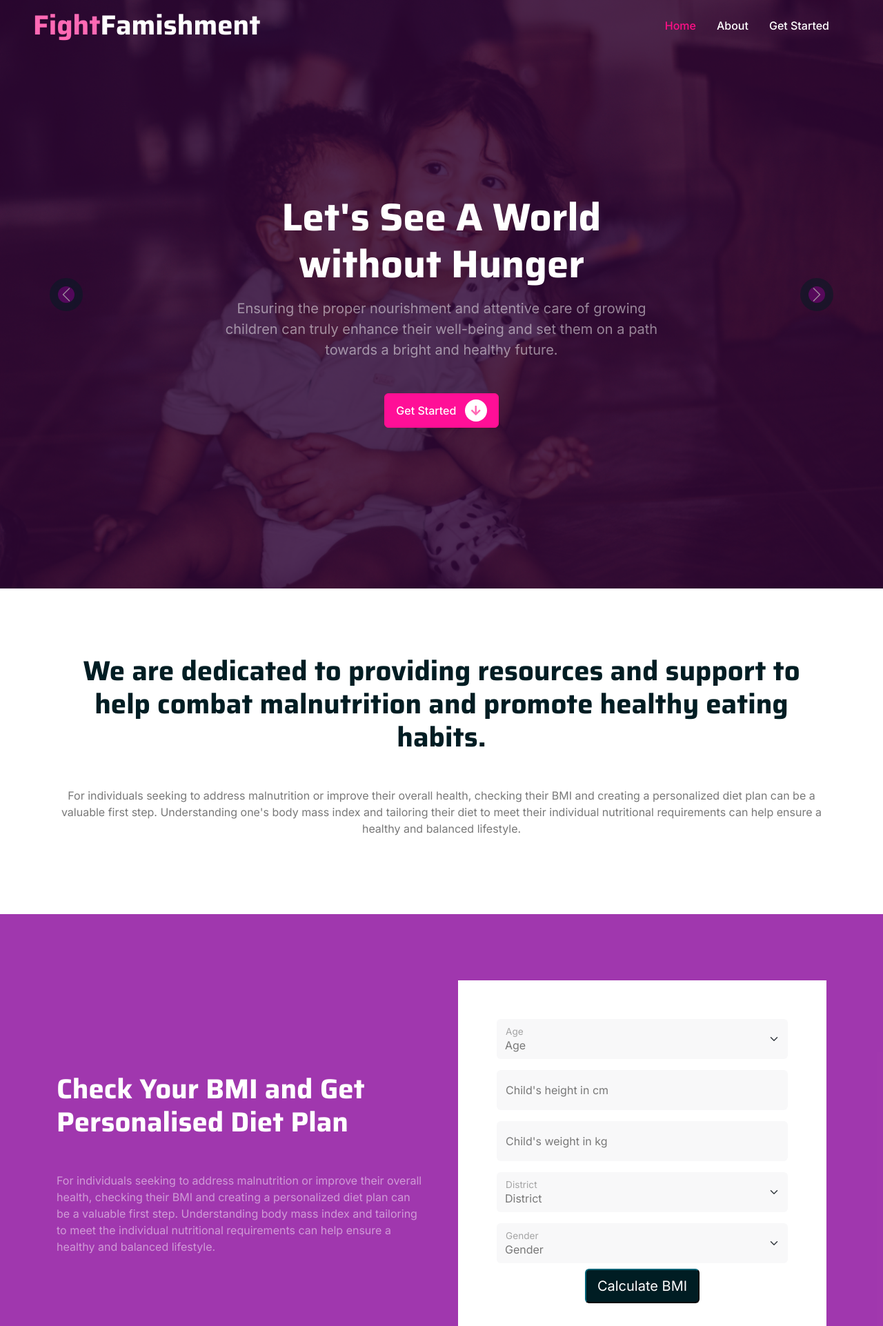
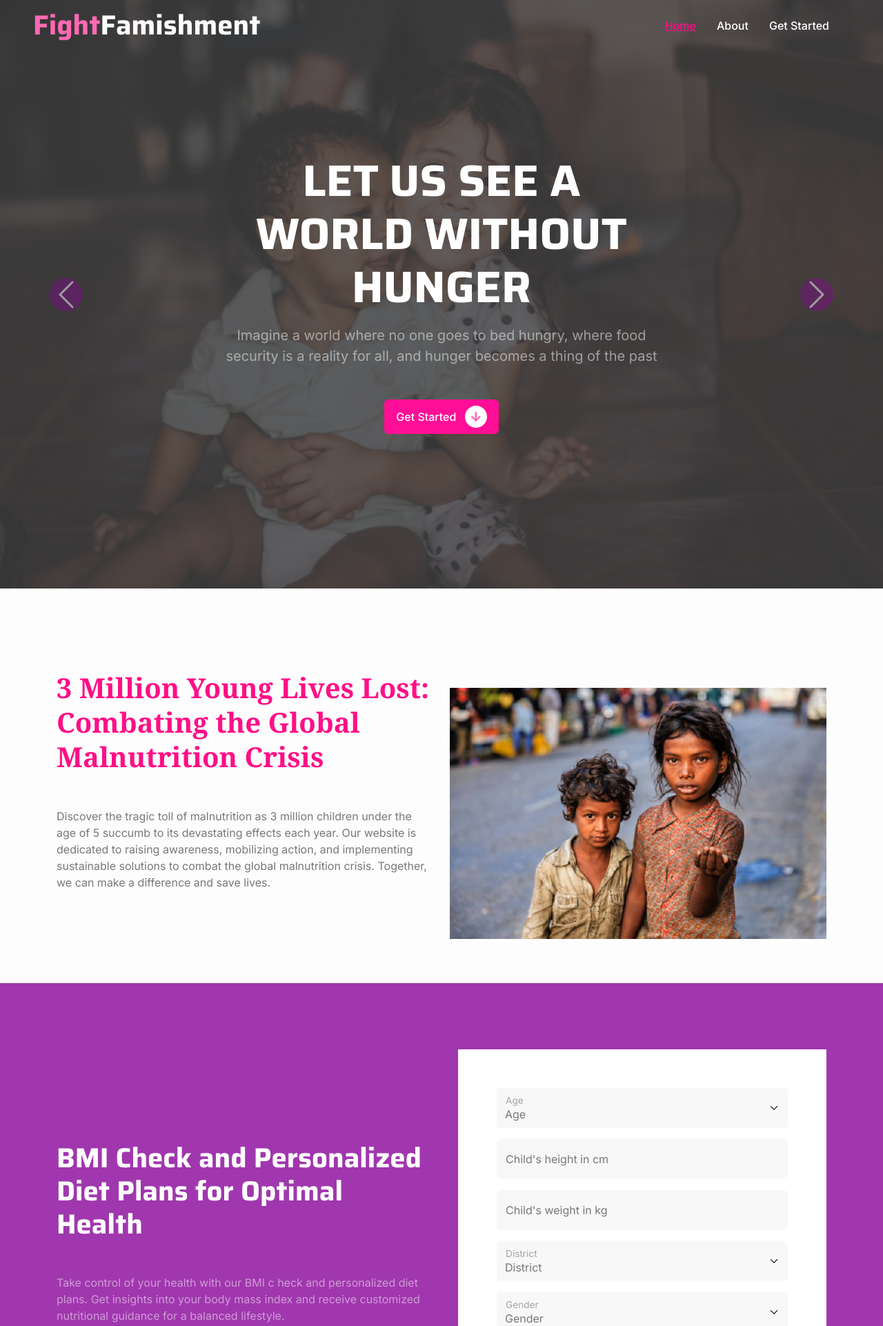
Before and after one commit to VyjayantiN/Google_Solutions_Challenge_2023, a Django app: page / in a window 1280 px wide. Shown: the top 1922 px of the page at 69% size. Run offline with Django 4.2, Linux system fonts and the light colour scheme; some libraries are stand-ins or nearby versions.

Commit message:
Front end changes for round-2 vyju

```diff
--- a/accounts/templates/accounts/home2.html
+++ b/accounts/templates/accounts/home2.html
@@ -30,6 +30,23 @@
 
     <!-- Template Stylesheet -->
     <link href="{% static 'css/style.css' %}" rel="stylesheet">
+    <link rel="preconnect" href="https://fonts.googleapis.com">
+    <link rel="preconnect" href="https://fonts.gstatic.com" crossorigin>
+    <link href="https://fonts.googleapis.com/css2?family=Playfair+Display&display=swap" rel="stylesheet">
+    <style>
+        .Nourishing
+        {
+            color:  #ff0f87;
+            font-family:Georgia, 'Times New Roman', Times, serif;
+        }
+        .donaate
+        {
+            background-color: #fdfdfd;
+        }
+        .Statistics{
+            background-color: #fcfcfc;
+        }
+    </style>
 </head>
 
 <body>
@@ -56,7 +73,7 @@
                 <div class="navbar-nav ms-auto p-4 p-lg-0">
                     <a href="/" class="nav-item nav-link active">Home</a>
                     <a href="about" class="nav-item nav-link">About</a>
-                    <a href="#donate" class="nav-item nav-link">Get Started</a>
+                    <a href="#checkbmi" class="nav-item nav-link">Get Started</a>
                 </div>
             </div>
         </nav>
@@ -69,7 +86,7 @@
 
 
     <!-- Carousel Start -->
-    <div class="container-fluid p-0 mb-5">
+    <div class="container-fluid p-0">
         <div id="header-carousel" class="carousel slide" data-bs-ride="carousel">
             <div class="carousel-inner">
                 <div class="carousel-item active">
@@ -77,15 +94,15 @@
                     <div class="carousel-caption">
                         <div class="container">
                             <div class="row justify-content-center">
-                                <div class="col-lg-7 pt-5">
-                                    <h1 class="display-4 text-white mb-3 animated slideInDown">
-                                        Let's See A World without Hunger
+                                <div class="col-lg-7 ">
+                                    <h1 class="display-3 text-white mb-3 animated slideInDown">
+
+                                        LET US SEE A WORLD WITHOUT HUNGER
                                     </h1>
                                     <p class="fs-5 text-white-50 mb-5 animated slideInDown">
-                                         Ensuring the proper nourishment and
-                                         attentive care of growing children can
-                                         truly enhance their well-being and set them on a path towards a bright and healthy future.                                        </p>
-                                    <a class="btn btn-primary py-2 px-3 animated slideInDown" href="#donate">
+                                        Imagine a world where no one goes to bed hungry, where food security is a reality for all, and hunger becomes a thing of the past
+                                     </p>
+                                    <a class="btn btn-primary py-2 px-3 animated slideInDown" href="#checkbmi">
                                         Get Started
                                         <div class="d-inline-flex btn-sm-square bg-white text-primary rounded-circle ms-2">
                                             <i class="fa fa-arrow-down"></i>
@@ -101,13 +118,14 @@
                     <div class="carousel-caption">
                         <div class="container">
                             <div class="row justify-content-center">
-                                <div class="col-lg-7 pt-5">
-                                    <h1 class="display-4 text-white mb-3 animated slideInDown">
-                                        Fight the Malnutrition "Demon"
+                                <div class="col-lg-7">
+                                    <h1 class="display-3 text-white mb-3 animated slideInDown">
+                                        FIGHT THE MALNUTRITION DEMON
                                     </h1>
                                     <p class="fs-5 text-white-50 mb-5 animated slideInDown">
-                                        Let's band together to battle malnutrition and nourish a generation of strong and vibrant individuals!                                        </p>
-                                    <a class="btn btn-primary py-2 px-3 animated slideInDown" href="">
+                                        In the battle against malnutrition, we strive to eradicate its grip on communities by empowering individuals with proper nutrition, knowledge, and resources, ensuring a healthier and brighter future for all.
+                                    </p>
+                                    <a class="btn btn-primary py-2 px-3 animated slideInDown" href="#checkbmi">
                                         Get Started
                                         <div class="d-inline-flex btn-sm-square bg-white text-primary rounded-circle ms-2">
                                             <i class="fa fa-arrow-down"></i>
@@ -135,17 +153,25 @@
 
 
     <!-- About Start -->
-    <div class="container-xxl py-5">
+    <div class="container-xxl py-5  donaate">
         <div class="container" id="donate">
-            <div class="row g-5 text-center">
-                <div class="col-lg-12 wow fadeInUp" data-wow-delay="0.5s">
+                        <div class="row  ">
+                <div class="col-lg-6 wow fadeInUp pb-3 pt-5" data-wow-delay="0.5s">
                     <div class="h-100">
-                        <h1 class="display-6 mb-5">
-                            We are dedicated to providing resources and
-                             support to help combat malnutrition and promote healthy eating habits.
+                        <h1 class="display-6 mb-5 pt-4">
+                            <span class= "Nourishing">
+                                3 Million Young Lives Lost: Combating the Global Malnutrition Crisis
+                            </span>
+
                         </h1>
-<p> For individuals seeking to address malnutrition or improve their overall health, checking their BMI and creating a personalized diet plan can be a valuable first step. Understanding one's body mass index and tailoring their diet to meet their individual nutritional requirements can help ensure a healthy and balanced lifestyle.</p>
+<p>
+    Discover the tragic toll of malnutrition as 3 million children under the age of 5 succumb to its devastating effects each year. Our website is dedicated to raising awareness, mobilizing action, and implementing sustainable solutions to combat the global malnutrition crisis. Together, we can make a difference and save lives.
+    </p>
                     </div>
+                </div>
+                <div class="col-lg-6 wow fadeInRight pb-3 pt-5" data-wow-delay="0.5s">
+                        <img src="static/images/aboutstart1.png" class="img-fluid pt-5">
+
                 </div>
             </div>
         </div>
@@ -159,19 +185,18 @@
 
     <!-- Donate Start -->
 
-    <div class="container-fluid donate my-5 py-5" data-parallax="scroll" data-image-src="img/carousel-1.jpg">
+    <div class="container-fluid donate  py-5" data-parallax="scroll" data-image-src="img/carousel-1.jpg" id="checkbmi">
         <div class="container py-5">
             <div class="row g-5 align-items-center">
                 <div class="col-lg-6 wow fadeIn" data-wow-delay="0.1s">
                     <h1 class="display-6 text-white mb-5">
-                      Check Your BMI and Get Personalised Diet Plan
+                        BMI Check and Personalized Diet Plans for Optimal Health
                     </h1>
                     <p class="text-white-50 mb-0">
-                        For individuals seeking to address malnutrition or improve
-                         their overall health, checking their BMI and creating a personalized
-                         diet plan can be a valuable first step. Understanding body mass index
-                          and tailoring to meet the individual nutritional
-                          requirements can help ensure a healthy and balanced lifestyle.
+                        Take control of your health with our BMI c
+                        heck and personalized diet plans. Get insights
+                         into your body mass index and receive customized
+                        nutritional guidance for a balanced lifestyle.
                         </p>
                 </div>
                 <div class="col-lg-6 wow fadeIn" data-wow-delay="0.5s">
@@ -231,7 +256,7 @@
                                 </div>
                                 <div class="form-button  text-center">
                                     <p class="mainbtn ">
-                                      <button id="submit" type="submit"  class="btn-lg btn-dark calculatebutton">
+                                      <button id="submit" type="submit"  class="btn-lg btn-primary calculatebutton">
                                         Calculate BMI
                                    </button>
                                     </p>
@@ -251,14 +276,44 @@
     </div>
     <!-- Donate End -->
 
+    <div class="container-fluid Statistics  py-5" id="Statistics">
+        <div class="container">
+            <h1 class="display-5 text-center pt-5 py-3">Global Child Malnutrition Crisis: Alarming Statistics</h1>
+			<div class="row g-5 text-center py-5">
+                <div class="col-md-4">
+                    <div class="funfact">
+                        <div class="st-funfact-icon" style="font-size: 40px; color: #ff0f87;"><i class="fa fa-briefcase"></i></div>
+                        <h1 style="color:rgb(97, 0, 139); font-style: bold;"><span class="st-ff-count" data-from="0" data-to="45" data-runit="1">0</span></h1>
 
+                        <strong class="funfact-title" style="font-size: 20px; font-style: bold; color: black;">Million Global Cases of Child Malnutrition</strong>
+                    </div><!-- .funfact -->
+                </div>
+                <div class="col-md-4">
+                    <div class="funfact">
+                        <div class="st-funfact-icon" style="font-size: 40px; color: #ff0f87;"><i class="fa fa-briefcase"></i></div>
+                        <h1 style="color:rgb(97, 0, 139); font-style: bold;">3,000,000 + </h1>
+                        <strong class="funfact-title" style="font-size: 20px; font-style: bold;  color: black;">Global Deaths Due to Child Malnutrition</strong>
+                    </div><!-- .funfact -->
+                </div>
+                <div class="col-md-4">
+                    <div class="funfact">
+                        <div class="st-funfact-icon" style="font-size: 40px; color: #ff0f87;"><i class="fa fa-briefcase"></i></div>
+                        <h1 style="color:rgb(97, 0, 139); font-style: bold;">More than 5 </h1>
+                        <strong class="funfact-title" style="font-size: 20px; font-style: bold;  color: black;">Out of every 100 children suffer malnutrition</strong>
+                    </div><!-- .funfact -->
+                </div>
+            </div>
+
+
+		</div>
+    </div>
 
 
 
 
 
     <!-- Footer Start -->
-    <div class="container-fluid bg-dark text-white-50 footer mt-5 pt-5 wow fadeIn" data-wow-delay="0.1s">
+    <div class="container-fluid bg-dark text-white-50 footer pt-5 wow fadeIn" data-wow-delay="0.1s">
         <div class="container py-5">
             <div class="row g-5">
                 <div class="col-lg-4 col-md-6">
@@ -310,6 +365,33 @@
 
     <!-- Template Javascript -->
     <script src="static/js/main.js"></script>
+    <script>
+        // Get all the elements with class "st-ff-count"
+const counters = document.querySelectorAll('.st-ff-count');
+
+// Loop through each counter element
+counters.forEach(counter => {
+    const from = parseInt(counter.getAttribute('data-from')); // Starting number
+    const to = parseInt(counter.getAttribute('data-to')); // Final number
+    const runit = parseInt(counter.getAttribute('data-runit')); // Increment value
+
+    let current = from;
+
+    // Function to update the counter
+    const updateCounter = () => {
+        counter.textContent = current + '+'; // Update the counter value
+
+        if (current < to) {
+            current += runit; // Increment the counter value
+            setTimeout(updateCounter, 10); // Repeat after a certain time (10 milliseconds in this example)
+        }
+    };
+
+    // Call the updateCounter function to start the counter animation
+    updateCounter();
+});
+
+    </script>
 </body>
 
 </html>
--- a/static/css/style.css
+++ b/static/css/style.css
@@ -101,6 +101,7 @@
 .navbar .navbar-nav .nav-link:hover,
 .navbar .navbar-nav .nav-link.active {
     color: var(--primary);
+    text-decoration: underline;
 }
 
 @media (max-width: 991.98px) {
@@ -145,7 +146,7 @@
     align-items: center;
     justify-content: center;
     text-align: center;
-    background: rgba(49, 5, 55, 0.8);
+    background: rgba(67, 66, 67, 0.8);
     z-index: 1;
 }
 
@@ -159,23 +160,26 @@
     width: 3rem;
     height: 3rem;
     background-color: rgba(137, 6, 154, 0.8);
-    border: 12px solid var(--dark);
+
     border-radius: 3rem;
 }
-
 @media (max-width: 768px) {
     #header-carousel .carousel-item {
         position: relative;
         min-height: 450px;
     }
 
-    #header-carousel .carousel-item img {
+#header-carousel .carousel-item img {
         position: absolute;
         width: 100%;
         height: 100%;
         object-fit: cover;
     }
 }
+.Nourishing
+    {
+        font-family:'Gill Sans', 'Gill Sans MT', Calibri, 'Trebuchet MS', sans-serif;
+    }
 
 .page-header {
     padding-top: 12rem;
@@ -255,7 +259,12 @@
     color: var(--primary);
     border-color: var(--primary);
 }
-
+.calculatebutton:hover{
+background-color: aqua;
+}
+.calculatebutton:active{
+    background-color: #ff0f87;
+}
 
 /*** Team ***/
 .team-item img {
```
Also changed, not shown: static/css/usermain.css, static/images/aboutstart1.png (added), static/images/ornament.png (added).
